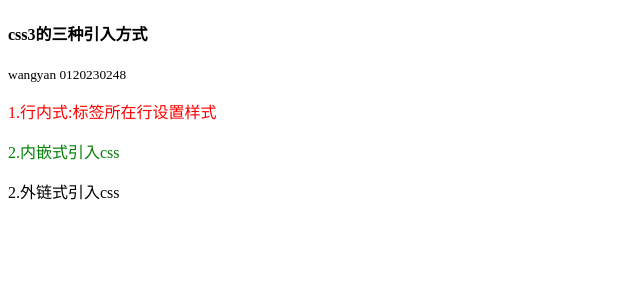
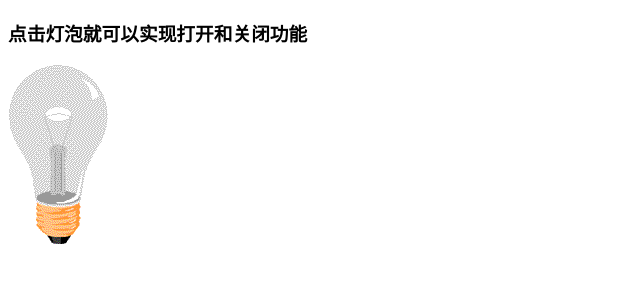
Before and after one commit to tzuyulrene/wangyan, a plain HTML site: page index.html in a window 1280 px wide. Shown: the whole page, without its empty margins (0-640 px from the left). Drawn offline with Linux system fonts and the light colour scheme.

Commit message:
Add files via upload

```diff
--- a/index.html
+++ b/index.html
@@ -3,23 +3,31 @@
 <head>
     <meta charset="UTF-8">
     <meta name="viewport" content="width=device-width, initial-scale=1.0">
-    <title>Document</title>
-    <style>
-        .Second{
-            color: green;
-            font-size: 12;
-        }
-    </style>
-    <link rel="stylesheet" href="demo.css">
+    <title>wangyan-bulb</title>
 </head>
 <body>
-    <h4>css3的三种引入方式</h4>
-    <p style="font-size: smaller;">wangyan 0120230248</p>
-    <p style="color: red;font-size: 24;">
-        1.行内式:标签所在行设置样式<br>
-    </p>
+    <h3>点击灯泡就可以实现打开和关闭功能</h3>
+    <img  id='myimage' onclick="changeImage()"   src="pic_bulboff.gif" width="100" height="180">
+    <script>
+        function changeImage(){
+            const element=document.getElementById("myimage");
+            let a = element.src.endsWith('pic_bulboff.gif');
+            console.log(a);
+            if (element.src.endsWith("pic_bulboff.gif"))
+            {
+            element.src="pic_bulbon.gif";
+            }else
+            {
+            element.src="pic_bulboff.gif";
 
-    <p class="Second">2.内嵌式引入css</p>
-    <p class="Third">2.外链式引入css</p>
+            }
+
+            }
+
+        // alert("函数调用成功")
+        // let a = confirm('函数是否调用成功？');
+        // console.log(a);
+    </script>
+
 </body>
 </html>
```
Also changed, not shown: pic_bulboff.gif (added), pic_bulbon.gif (added).
